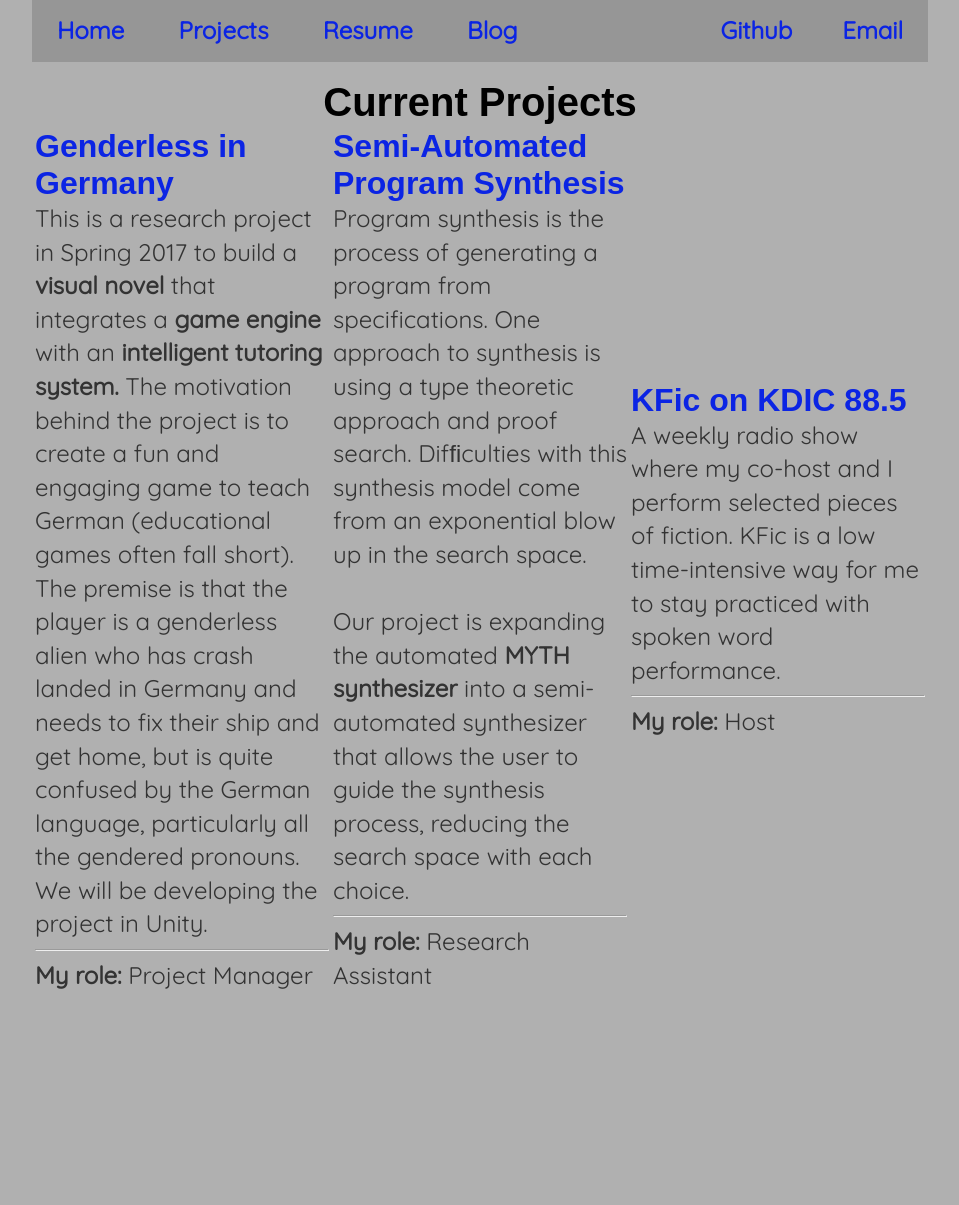
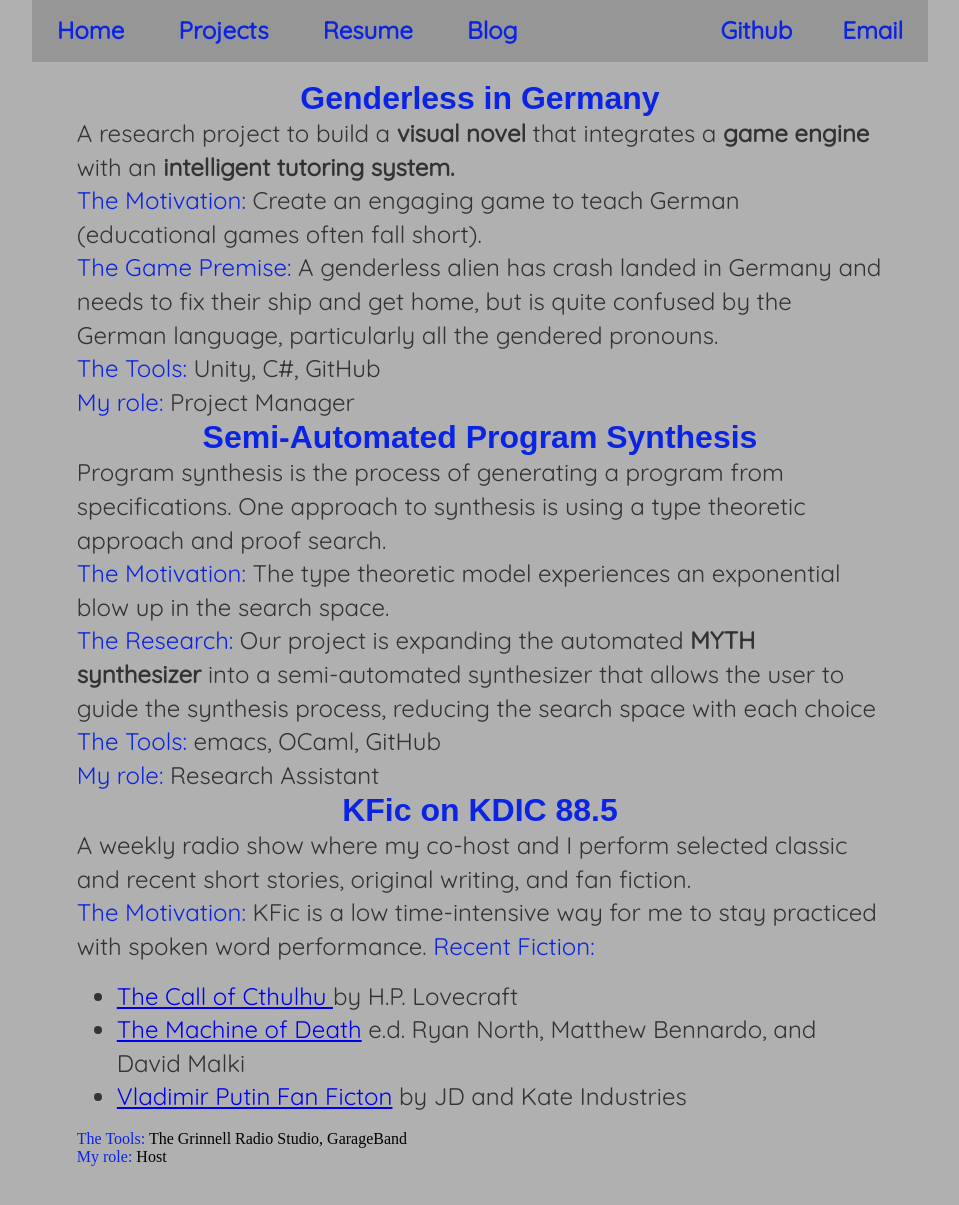
Before and after one commit to ZHHSegall/zhhsegall.github.io, a Jekyll site: the page built from projects/index.html, in a window 1280 px wide and 1226 px high. Shown: the top 1205 px of the window, without its empty margins (160-1119 px from the left). Built offline with Jekyll 4.4.1, drawn with Linux system fonts in a browser that asks for light colours.

Commit message:
Update project descriptions and layout

```diff
--- a/css/main.css
+++ b/css/main.css
@@ -56,6 +56,11 @@ h3 {
     padding:0;
 }
 
+
+.section-title{
+    font-family: "Oswald", sans-serif;
+}
+
 p, ul li, ol li{
     margin:0;
     font-family: 'Quicksand', sans-serif;
@@ -87,8 +92,18 @@ ul.posts li {
     color: #0B24E4;
 }
 
+.project-paragraph{
+    outline: #0B24E4 thick;
+    padding: 0% 5%;
+    width: 90%;
+}
+
+.sapphire{
+    color:#0B24E4;
+}
 table {
     width:100%;
+
 }
 
 
--- a/projects/index.html
+++ b/projects/index.html
@@ -1,51 +1,74 @@
 ---
 layout: default
-title: Projets Index
+title: Current Projects
 ---
-<center><h1> Current Projects </h1></center>
-<table>
-	<td><div id="gig">
-		<h3 class="project-title"> Genderless in Germany </h3>
-		<p> This is a research project in Spring 2017 to build a
+
+<div id="gig">
+	<div class="project-paragraph">
+		<center><h3 class="project-title"> Genderless in Germany </h3></center>
+		<p> A research project to build a
 			<a href="https://en.wikipedia.org/wiki/Visual_novel"> visual novel </a>
 			that integrates a
 			<a href="https://en.wikipedia.org/wiki/Game_engine"> game engine </a>
 			with an
 			<a href="https://en.wikipedia.org/wiki/Intelligent_tutoring_system"> intelligent tutoring system. </a>
-			The motivation behind the project is to create a fun and engaging
+			<br>
+			<span class="sapphire">The Motivation: </span> Create an engaging
 			game to teach German (educational games often fall short).
-			The premise is that the player is a genderless
-			alien who has crash landed in Germany and needs to fix their ship
+			<br>
+			<span class="sapphire"> The Game Premise: </span> A genderless
+			alien has crash landed in Germany and needs to fix their ship
 			and get home, but is quite confused by the German language,
-			particularly all the gendered pronouns. We will be developing the
-			project in Unity. </p>
-		<hr>
-		<p> <strong> My role: </strong> Project Manager </p>
-	</div></td>
-    <td><div id="synthesis">
-    	<h3 class="project-title"> Semi-Automated Program Synthesis </h3>
+			particularly all the gendered pronouns.
+			<br>
+			<span class="sapphire"> The Tools: </span> Unity, C#, GitHub
+			<br>
+			<span class="sapphire"> My role: </span> Project Manager </p>
+	</div>
+</div>
+<div id="synthesis">
+	<div class="project-paragraph">
+    	<center><h3 class="project-title"> Semi-Automated Program Synthesis </h3></center>
     	<p>
     		Program synthesis is the process of generating a program from
     		specifications. One approach to synthesis is using a type
-    		theoretic approach and proof search. Difﬁculties with this
-    		synthesis model come from an exponential blow up in the search space.
-    		<br><br>
+    		theoretic approach and proof search.
+    		<br>
+    		<span class="sapphire">The Motivation: </span> The type theoretic model experiences
+    		an exponential blow up in the search space.
+    		<br>
+    		<span class="sapphire">The Research: </span>
     		Our project is expanding the automated
     		<a href="https://github.com/psosera/myth">MYTH synthesizer</a>
     		into a semi-automated synthesizer that allows the user to guide the
-    		synthesis process, reducing the search space with each choice.
+    		synthesis process, reducing the search space with each choice
+    		<br>
+			<span class="sapphire">The Tools: </span> emacs, OCaml, GitHub
+    		<br>
+    		<span class="sapphire"> My role: </span> Research Assistant
     	</p>
-    	<hr>
-		<p> <strong> My role: </strong> Research Assistant </p>
-    </div></td>
-    <td><div id="KFic">
-    	<h3 class="project-title"> KFic on KDIC 88.5 </h3>
+    </div>
+</div>
+<div id="KFic">
+	<div class="project-paragraph">
+    	<center><h3 class="project-title"> KFic on KDIC 88.5 </h3></center>
     	<p>
     		A weekly radio show where my co-host and I perform selected
-    		pieces of fiction. KFic is a low time-intensive way for me
-    		to stay practiced with spoken word performance.
-    	</p>
-    	<hr>
-		<p> <strong> My role: </strong> Host </p>
-    </div></td>
-</table>
+    		classic and recent short stories, original writing, and fan fiction.
+    		<br>
+    		<span class="sapphire">The Motivation: </span> KFic is a low time-intensive
+    		way for me to stay practiced with spoken word performance.
+    		<span class="sapphire">Recent Fiction: </span>
+    		<ul>
+    			<li><a href="https://en.wikipedia.org/wiki/The_Call_of_Cthulhu">The Call of Cthulhu </a> by H.P. Lovecraft</li>
+    			<li><a href="https://dl.dropboxusercontent.com/u/4648190/MachineofDeath_FINAL.pdf"> The Machine of Death</a>
+    			e.d.  Ryan North, Matthew Bennardo, and David Malki</li>
+    			<li><a href="https://www.hottestheadsofstate.com/2015/03/vladimir-putin/">Vladimir Putin Fan Ficton</a>
+    			 by JD and Kate Industries</li>
+    		</ul>
+    		<span class="sapphire">The Tools: </span>  The Grinnell Radio Studio, GarageBand
+    		<br>
+    		<span class="sapphire"> My role: </span> Host
+    		</p>
+    </div>
+ </div>
```
